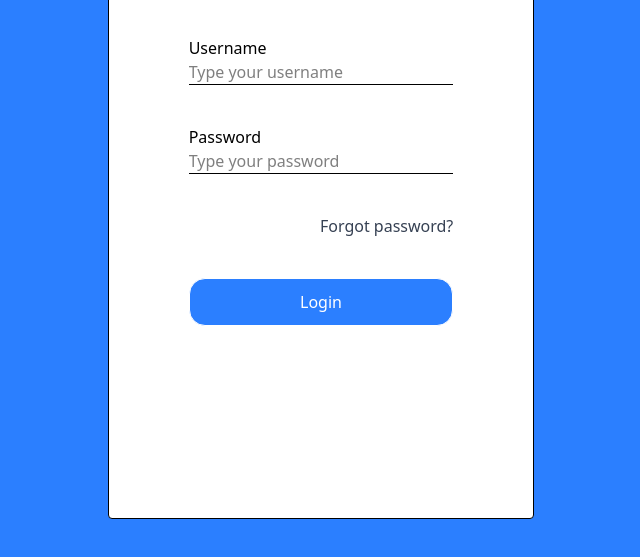
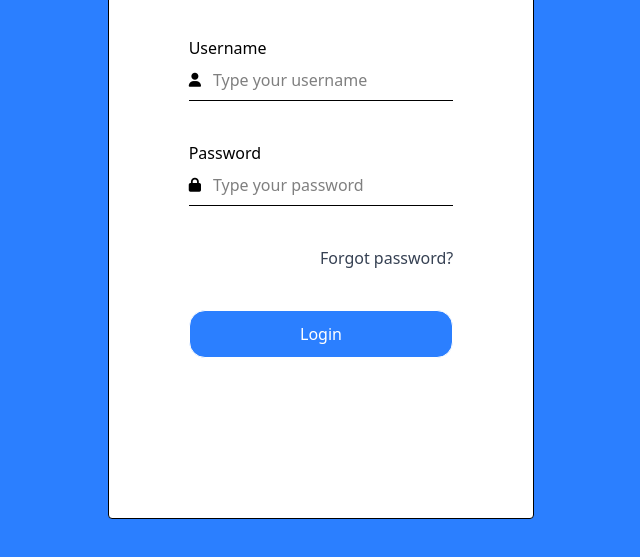
Before and after one commit to pratikshsaini/E-Commerce-App, a website: page login.html in a window 1280 px wide. Shown: the part 201-758 px from the top of the page, without its empty margins (319-959 px from the left). Drawn offline with Linux system fonts and the light colour scheme.

Commit message:
Icons added in input

```diff
--- a/login.html
+++ b/login.html
@@ -12,20 +12,37 @@
   <body>
     <div
       class="loginSection w-screen h-screen flex justify-center items-center bg-blue-500">
-      <div class="loginBox w-1/3 h-4/5 border rounded p-20 flex flex-col gap-10 bg-white">
+      <div
+        class="loginBox w-1/3 h-4/5 border rounded p-20 flex flex-col gap-10 bg-white">
         <h2 class="font-bold text-3xl text-center">Login</h2>
         <div class="username border-b">
-          <label for="">Username</label><br>
-          <input type="text" placeholder="Type your username" />
+          <label for="">Username</label>
+          <br />
+          <div class="input-name flex justify-center items-center gap-3">
+            <i class="fa-solid fa-user fa-sm"></i>
+            <input
+              type="text"
+              placeholder="Type your username"
+              class="w-full h-10" />
+          </div>
         </div>
         <div class="password border-b">
-          <label for="">Password</label><br>
-          <input type="password" placeholder="Type your password" />
+          <label for="">Password</label>
+          <br />
+          <div class="input-password flex justify-center items-center gap-3">
+            <i class="fa-solid fa-lock fa-sm"></i>
+            <input
+              type="password"
+              placeholder="Type your password"
+              class="w-full h-10" />
+          </div>
         </div>
         <div class="forgotPass flex justify-end">
-            <span class="text-gray-700">Forgot password?</span>
+          <span class="text-gray-700">Forgot password?</span>
         </div>
-        <button class="rounded-2xl w-full h-12 border bg-blue-500 text-white">Login</button>
+        <button class="rounded-2xl w-full h-12 border bg-blue-500 text-white">
+          Login
+        </button>
       </div>
     </div>
   </body>
```
Also changed, not shown: output.css.
